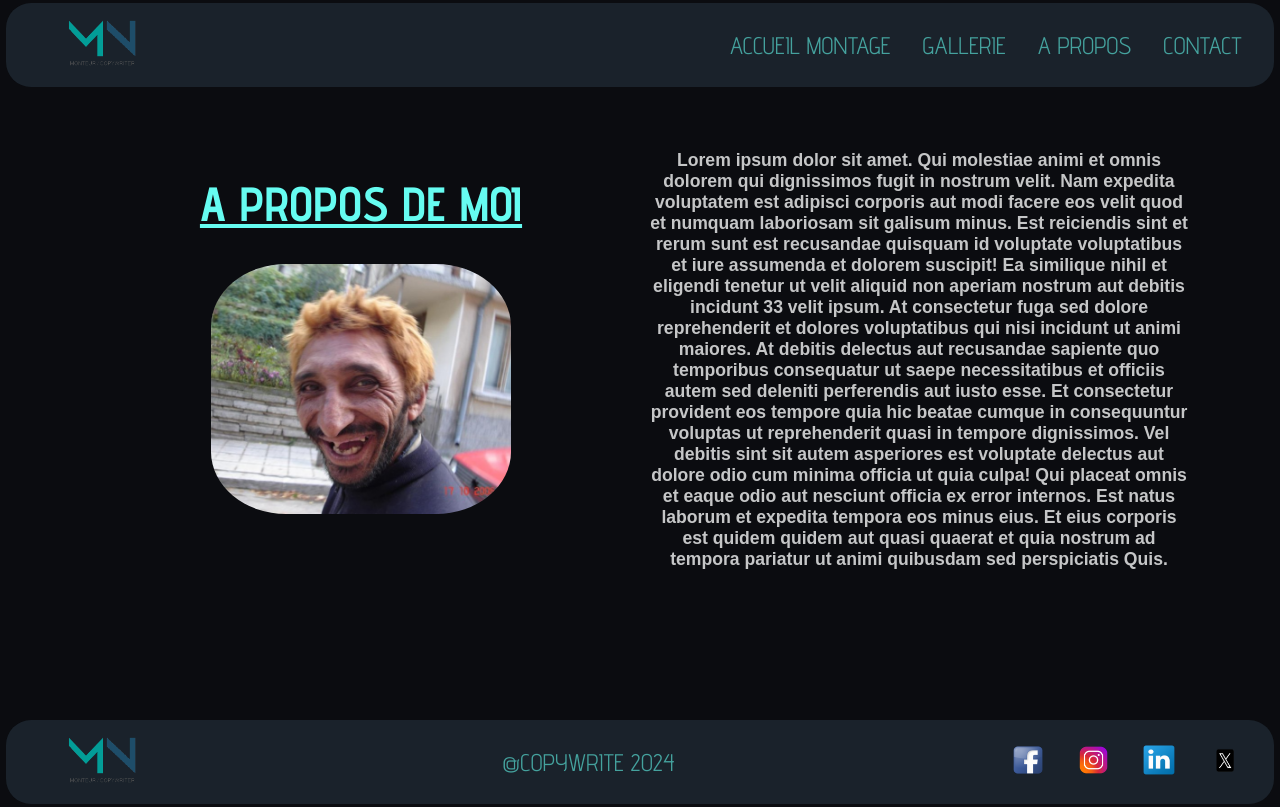
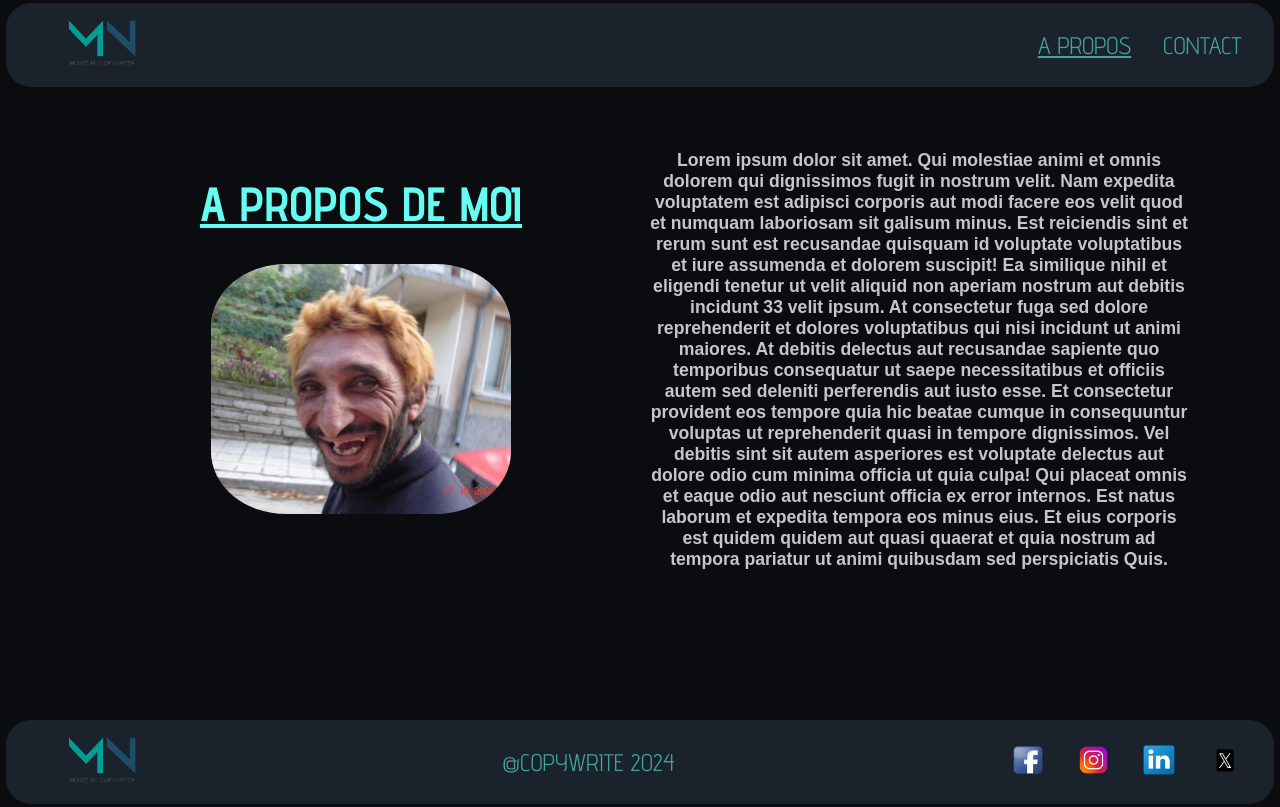
Before and after one commit to KevinMaze/website-nico, a Next.js app: page /About in a window 1280 px wide. Built offline with nearby package versions, Linux system fonts and the light colour scheme; a web font is replaced by a local one.

Commit message:
modification module navbar

```diff
--- a/app/components/Navbar.module.css
+++ b/app/components/Navbar.module.css
@@ -131,3 +131,8 @@
     pointer-events: auto;
     }
 }
+
+.active {
+    font-size: bold;
+    text-decoration: underline;
+}
--- a/app/components/Navbar.tsx
+++ b/app/components/Navbar.tsx
@@ -6,6 +6,7 @@ import styles from "./Navbar.module.css";
 import logo from "../../public/images/logo.png";
 import Image from "next/image";
 import {clsx} from "clsx";
+import { usePathname } from "next/navigation";
 
 const Navbar = () => {
     const [isVisible, setIsVisible] = useState(true);
@@ -57,6 +58,41 @@ const Navbar = () => {
         return () => window.removeEventListener("scroll", handleScroll);
     }, [scrollY]);
 
+    const pathname = usePathname();
+    const [currentSection, setCurrentSection] = useState<"copy" | "video" | null>(null);
+    // Définir la section courante en fonction de l'url
+    useEffect(() => {
+        if (pathname.startsWith("/Copy")) {
+            setCurrentSection("copy");
+        } else if (pathname.startsWith("/Montage")) {
+            setCurrentSection("video");
+        }
+    }, [pathname]);
+
+    const commonLinks = [
+        {href: "/About" , label:"A Propos"},
+        {href: "/Contact" , label:"Contact"},
+    ];
+    const copyLinks = [
+        {href: "/Copy/AccueilCopy" , label:"Accueil Copywriting"},
+        {href: "/Copy/GallerieCopy" , label:"Gallerie Copywriting"},
+    ];
+    const videoLinks = [
+        {href: "/Montage/AccueilMontage" , label:"Accueil Montage"},
+        {href: "/Montage/GallerieMontage" , label:"Gallerie Montage"},
+    ];
+    const isCopy = pathname.startsWith("/Copy") || pathname === "/About" || pathname === "/Contact";
+    const isVideo = pathname.startsWith("/Montage") || pathname === "/About" || pathname === "/Contact";
+
+    const specificLinks =
+        currentSection === "copy" ? copyLinks : currentSection === "video" ? videoLinks : [];
+
+    const links = [
+        ...specificLinks,
+        ...commonLinks,
+    ]
+
+
     return (
         <nav ref={navRef} className={`${styles.navbar} ${!isVisible ? styles.hidden : ""}`}>
             <Link href="/">< Image src={logo} alt="Logo Nicolas Michon" className={styles.logo}/></Link>
@@ -66,10 +102,15 @@ const Navbar = () => {
                 <div className={burgerLine}></div>
             </button>
             <ul className={burgerClassName}>
-                <li onClick={closeMenu}><Link href="/AccueilMontage" className={styles.line}>Accueil Montage</Link></li>
+                {links.map((link, index) => (
+                    <li key={index} className={clsx (styles.line, pathname === link.href ? styles.active : "")} onClick={closeMenu}>
+                        <Link href={link.href}>{link.label}</Link>
+                    </li>
+                ))}
+                {/* <li onClick={closeMenu}><Link href="/AccueilMontage" className={styles.line}>Accueil Montage</Link></li>
                 <li onClick={closeMenu}><Link href="/GallerieMontage" className={styles.line}>Gallerie</Link></li>
                 <li onClick={closeMenu}><Link href="/About" className={styles.line}>A Propos</Link></li>
-                <li onClick={closeMenu}><Link href="/Contact" className={styles.line}>Contact</Link></li>
+                <li onClick={closeMenu}><Link href="/Contact" className={styles.line}>Contact</Link></li> */}
             </ul>
         </nav>
     );
--- a/app/layout.tsx
+++ b/app/layout.tsx
@@ -1,5 +1,5 @@
 "use client";
-import type { Metadata } from "next";
+// import type { Metadata } from "next";
 import localFont from "next/font/local";
 import "./globals.css";
 import Navbar from "./components/Navbar";
--- a/app/page.tsx
+++ b/app/page.tsx
@@ -17,7 +17,7 @@ export default function Home() {
             <div className={styles.sectionLeft}>
                 <div className={styles.overlay}></div>
                 <div className={styles.buttonWrapper}>
-                    <Button label="Montage" href="/AccueilMontage" />
+                    <Button label="Montage" href="/Montage/AccueilMontage" />
                 </div>
             </div>
 
@@ -30,7 +30,7 @@ export default function Home() {
             <div className={styles.sectionRight}>
                 <div className={styles.overlay}></div>
                 <div className={styles.buttonWrapper}>
-                    <Button label="Copywriting" href="/AccueilCopy" />
+                    <Button label="Copywriting" href="/Copy/AccueilCopy" />
                 </div>
             </div>
         </section>
```
Also changed, not shown: app/Copy/AccueilCopy/Accueil.module.css (renamed from app/AccueilMontage/Accueil.module.css, +15 -18 lines), app/Copy/AccueilCopy/page.tsx (renamed from app/AccueilMontage/page.tsx, +16 -26 lines), app/Copy/GallerieCopy/Gallerie.module.css (renamed from app/GallerieMontage/Gallerie.module.css, +8 -7 lines), app/Copy/GallerieCopy/page.tsx (renamed from app/GallerieMontage/page.tsx, +17 -18 lines), app/Montage/AccueilMontage/Accueil.module.css (renamed from app/AccueilCopy/Accueil.module.css, +18 -15 lines), app/Montage/AccueilMontage/page.tsx (renamed from app/AccueilCopy/page.tsx, +26 -16 lines), app/Montage/GallerieMontage/Gallerie.module.css (renamed from app/GallerieCopy/Gallerie.module.css, +7 -8 lines), app/Montage/GallerieMontage/page.tsx (renamed from app/GallerieCopy/page.tsx, +18 -17 lines).
